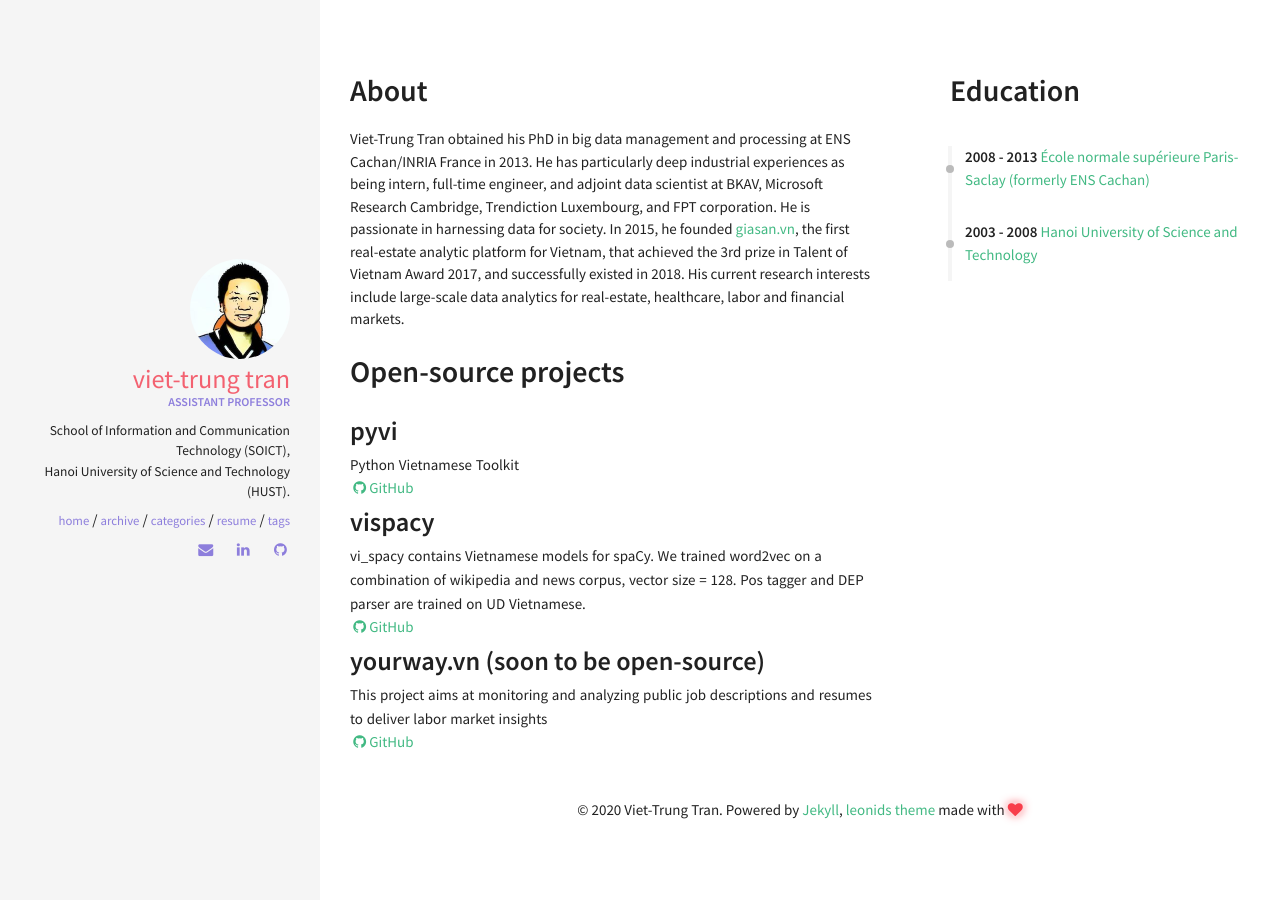
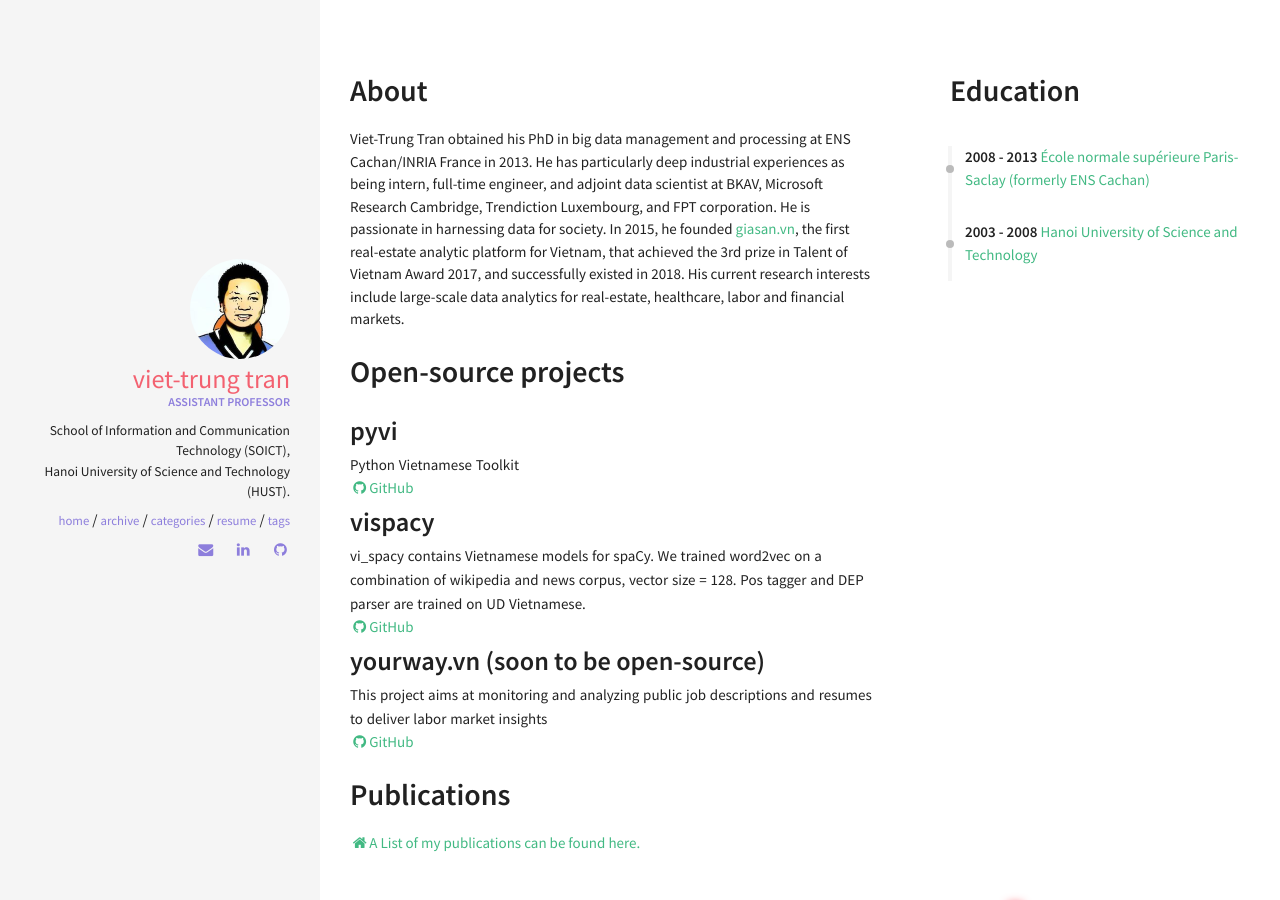
Before and after one commit to trungtv/trungtv.github.io, a Jekyll site: the page built from resume.html, in a window 1280 px wide. Built offline with Jekyll 4.4.1, drawn with Linux system fonts in a browser that asks for light colours.

Commit message:
update publications

```diff
--- a/_includes/sections/projects.html
+++ b/_includes/sections/projects.html
@@ -16,3 +16,5 @@
             </div>
     </div>
 {% endfor %}
+<h1>Publications</h1>
+<a href="https://dblp.org/pers/t/Tran:Viet=Trung.html"><i class="fa fa-fw fa-home"></i>A List of my publications can be found here.</a>
```
Also changed, not shown: 1 other file.
